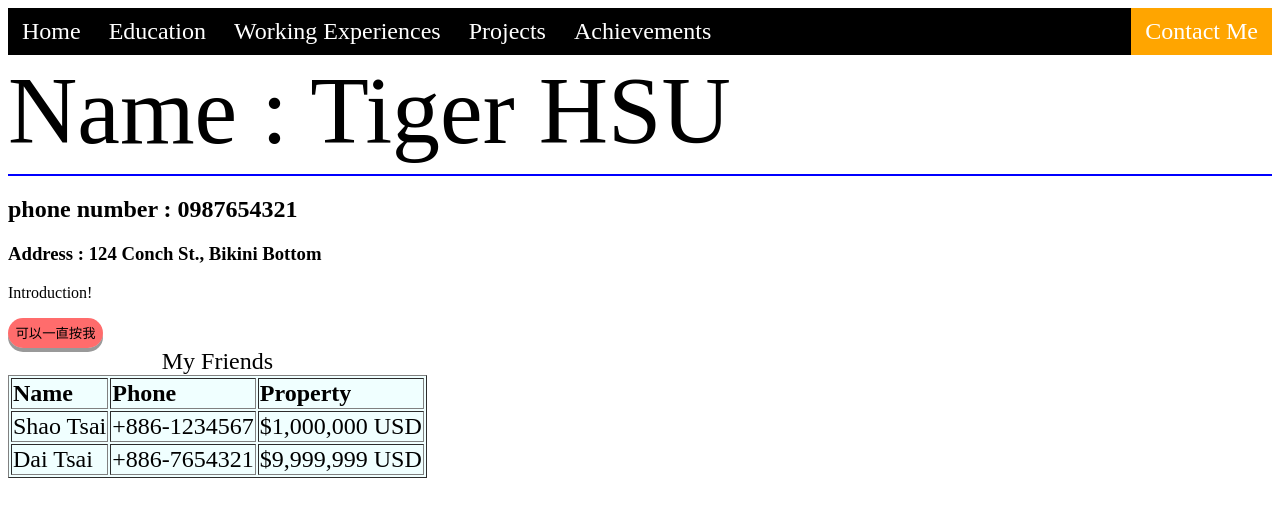
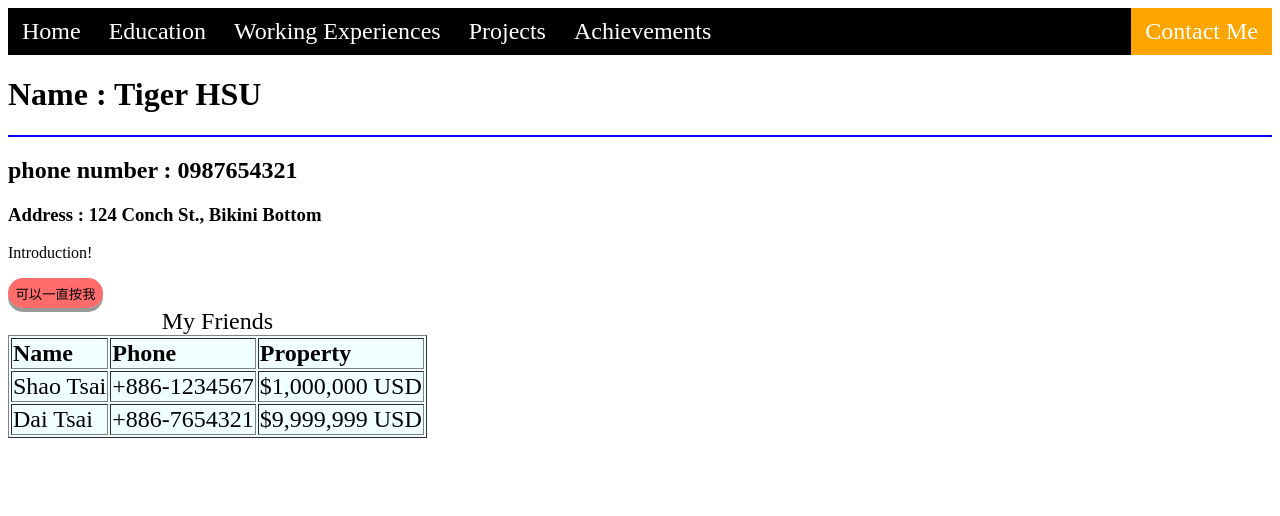
Before and after one commit to tiger0627sam/tiger0627sam.github.io, a plain HTML site: page index.html in a window 1280 px wide. Drawn offline with Linux system fonts and the light colour scheme.

Commit message:
Update index.html

```diff
--- a/index.html
+++ b/index.html
@@ -3,7 +3,7 @@
 	<head>
 		<title>This is the title</title>
 		<link rel="stylesheet" href="mystyle.css">
-        <meta charset="utf-8">
+        	<meta charset="utf-8">
 	</head>
 	<body>
 		<div>
@@ -17,12 +17,12 @@
 			</ul>
 		</div>
 		<div>
-			<header>Name : Tiger HSU</header><!-- 4 -->
+			<h1>Name : Tiger HSU</h1><!-- 4 -->
 			<hr color="blue" size=2><!-- 5 -->
 			<h2> phone number : 0987654321</h2><!-- 6 -->
 			<h3> Address : 124 Conch St., Bikini Bottom</h3><!-- 7 -->
 			<p>Introduction!</p><!-- 8 -->
-            <button >可以一直按我</button><!-- 9 -->
+            		<button >可以一直按我</button><!-- 9 -->
 		</div>
 
 		<div>
```
